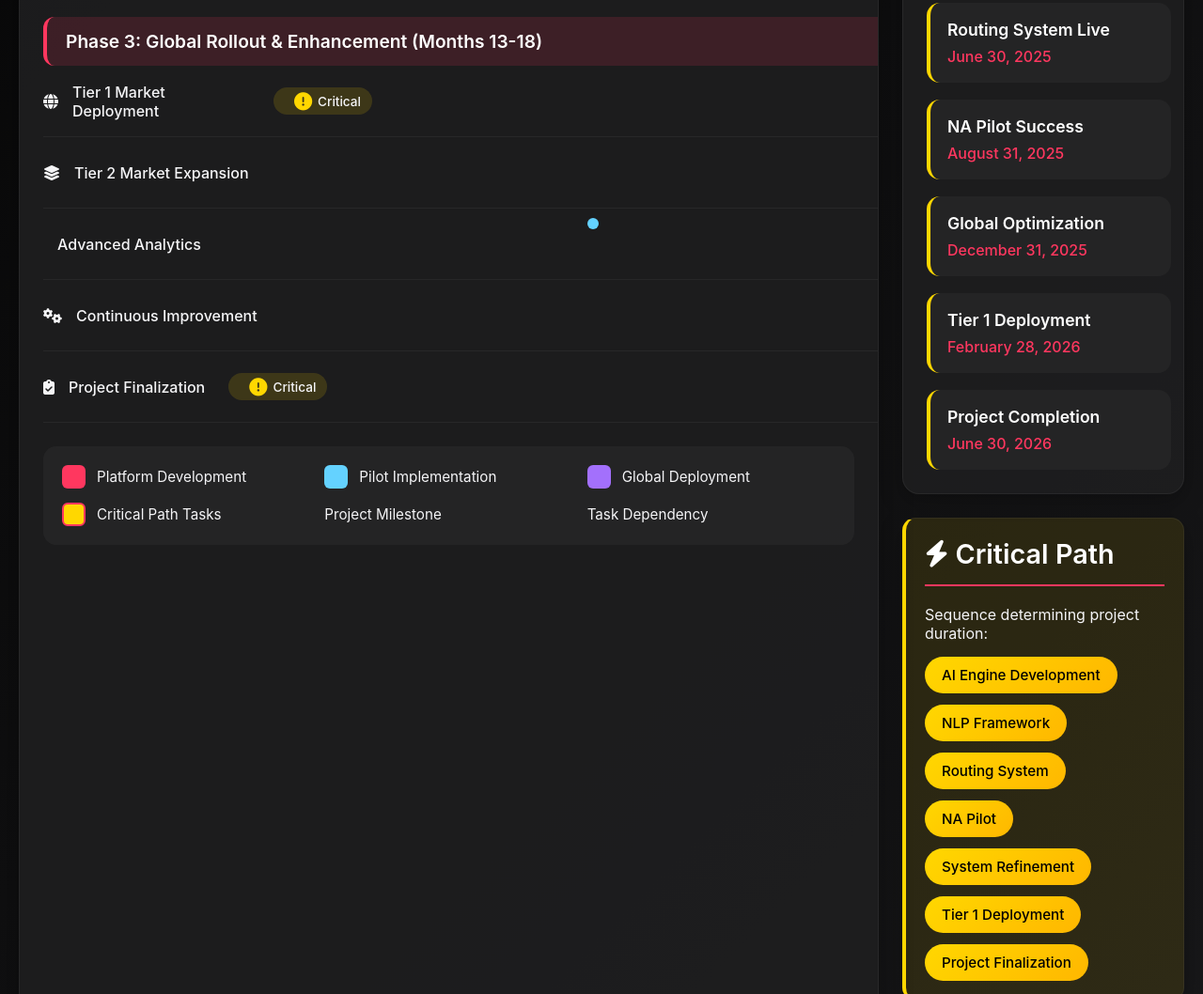
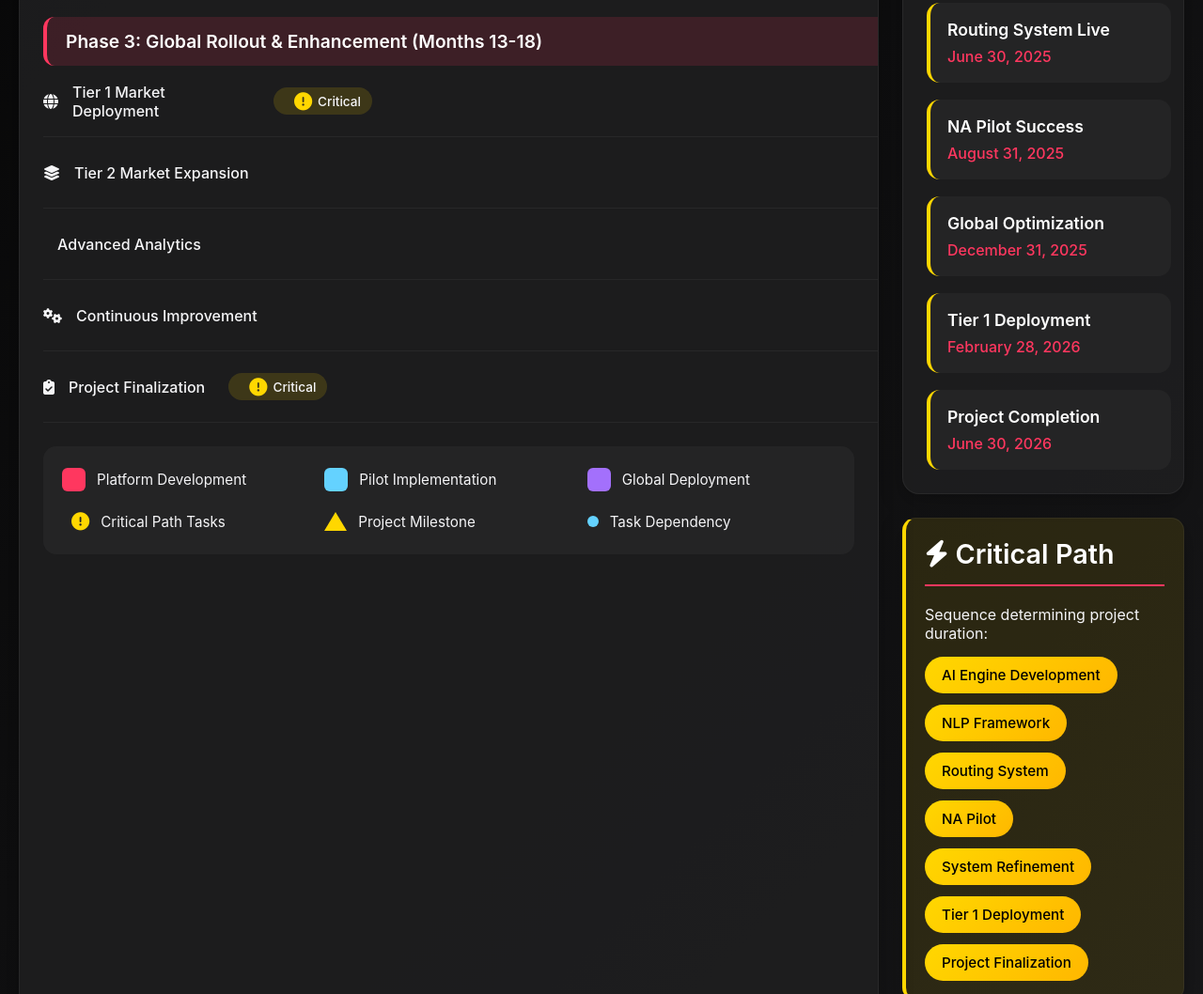
Before and after one commit to Xaxierqt/ha, a plain HTML site: page index.html in a window 1280 px wide. Shown: the part 1549-2607 px from the top of the page at 94% size. Drawn offline with Linux system fonts and the light colour scheme.

Commit message:
Update index.html

```diff
--- a/index.html
+++ b/index.html
@@ -258,29 +258,6 @@
             z-index: 3;
         }
 
-        .milestone {
-            position: absolute;
-            top: -8px;
-            width: 0;
-            height: 0;
-            border-left: 12px solid transparent;
-            border-right: 12px solid transparent;
-            border-bottom: 20px solid #ffd700;
-            z-index: 3;
-        }
-
-        .milestone::after {
-            content: '';
-            position: absolute;
-            left: -12px;
-            top: 20px;
-            width: 0;
-            height: 0;
-            border-left: 12px solid transparent;
-            border-right: 12px solid transparent;
-            border-top: 20px solid #ffd700;
-        }
-
         .dependency-circle {
             position: absolute;
             width: 12px;
@@ -316,6 +293,7 @@
             align-items: center;
             gap: 12px;
             font-size: 0.95rem;
+            min-height: 30px;
         }
 
         .legend-color {
@@ -323,6 +301,46 @@
             height: 25px;
             border-radius: 6px;
             flex-shrink: 0;
+            display: inline-block;
+            vertical-align: middle;
+            box-sizing: border-box;
+        }
+
+        .legend-item .milestone {
+            position: relative;
+            top: 0;
+            left: 0;
+            transform: none;
+            margin-right: 0;
+            width: 0;
+            height: 0;
+            border-left: 12px solid transparent;
+            border-right: 12px solid transparent;
+            border-bottom: 20px solid #ffd700;
+        }
+
+        .legend-item .milestone::after {
+            content: '';
+            position: absolute;
+            left: -12px;
+            top: 20px;
+            width: 0;
+            height: 0;
+            border-left: 12px solid transparent;
+            border-right: 12px solid transparent;
+            border-top: 20px solid #ffd700;
+        }
+
+        .legend-item .dependency-circle {
+            position: relative;
+            width: 12px;
+            height: 12px;
+            background: #64d2ff;
+            border-radius: 50%;
+            margin-right: 0;
+            top: 0;
+            left: 0;
+            transform: none;
         }
 
         .personnel-list {
@@ -635,6 +653,31 @@
                 grid-template-columns: repeat(2, 1fr);
             }
         }
+
+        .milestone {
+            position: absolute;
+            top: -8px;
+            left: 0;
+            width: 0;
+            height: 0;
+            border-left: 12px solid transparent;
+            border-right: 12px solid transparent;
+            border-bottom: 20px solid #ffd700;
+            z-index: 10;
+            /* Remove transform and margin-right for body milestones */
+        }
+
+        .milestone::after {
+            content: '';
+            position: absolute;
+            left: -12px;
+            top: 20px;
+            width: 0;
+            height: 0;
+            border-left: 12px solid transparent;
+            border-right: 12px solid transparent;
+            border-top: 20px solid #ffd700;
+        }
     </style>
 </head>
 <body>
@@ -781,7 +824,7 @@
                         </div>
                         <div class="task-bars">
                             <div class="bar critical" style="left: 0%; width: 22.2%; background-color: #ff375f;">Months 1-4</div>
-                            <div class="milestone" style="left: 22.2%;"></div>
+                            <span class="milestone" style="left: 22.2%;"></span>
                             <div class="dependency-line" style="left: 22.2%; width: 5.55%;"></div>
                             <div class="dependency-circle" style="left: 27.75%;"></div>
                         </div>
@@ -794,6 +837,7 @@
                         </div>
                         <div class="task-bars">
                             <div class="bar critical" style="left: 5.55%; width: 16.65%; background-color: #ff375f;">Months 2-5</div>
+                            <span class="milestone" style="left: 22.2%;"></span>
                             <div class="dependency-line" style="left: 27.75%; width: 5.55%;"></div>
                             <div class="dependency-circle" style="left: 33.3%;"></div>
                         </div>
@@ -805,6 +849,7 @@
                         </div>
                         <div class="task-bars">
                             <div class="bar" style="left: 11.1%; width: 11.1%; background-color: #ff375f;">Months 3-4</div>
+                            <span class="milestone" style="left: 22.2%;"></span>
                         </div>
                     </div>
 
@@ -815,11 +860,13 @@
                         </div>
                         <div class="task-bars">
                             <div class="bar critical" style="left: 16.65%; width: 16.65%; background-color: #ff375f;">Months 4-6</div>
+                            <span class="milestone" style="left: 33.3%;"></span>
                             <div class="dependency-line" style="left: 33.3%; width: 5.55%;"></div>
                             <div class="dependency-circle" style="left: 38.85%;"></div>
                         </div>
                     </div>
 
+                    <!-- Resource Planning Milestone at 70% (choose the most relevant task, e.g., "Self-Service Platform") -->
                     <div class="task">
                         <div class="task-name">
                             <i class="fas fa-tools"></i> Self-Service Platform
@@ -827,6 +874,7 @@
                         <div class="task-bars">
                             <div class="bar" style="left: 22.2%; width: 11.1%; background-color: #ff375f;">Months 5-6</div>
                             <div class="milestone" style="left: 33.3%;"></div>
+                            <div class="milestone" style="left: 70%;"></div> <!-- Resource Planning Milestone -->
                         </div>
                     </div>
 
@@ -844,6 +892,7 @@
                             <div class="bar critical" style="left: 33.3%; width: 11.1%; background-color: #64d2ff;">Months 7-8</div>
                             <div class="dependency-line" style="left: 38.85%; width: 5.55%;"></div>
                             <div class="dependency-circle" style="left: 44.4%;"></div>
+                            <div class="milestone" style="left: 50%;"></div> <!-- Backend Development Milestone -->
                         </div>
                     </div>
 
@@ -853,6 +902,7 @@
                         </div>
                         <div class="task-bars">
                             <div class="bar" style="left: 38.85%; width: 5.55%; background-color: #64d2ff;">Month 9</div>
+                            <span class="milestone" style="left: 44.4%;"></span>
                         </div>
                     </div>
 
@@ -862,6 +912,7 @@
                         </div>
                         <div class="task-bars">
                             <div class="bar" style="left: 44.4%; width: 11.1%; background-color: #64d2ff;">Months 9-10</div>
+                            <span class="milestone" style="left: 55.5%;"></span>
                             <div class="dependency-line" style="left: 49.95%; width: 5.55%;"></div>
                             <div class="dependency-circle" style="left: 55.5%;"></div>
                         </div>
@@ -873,7 +924,7 @@
     </div>
     <div class="task-bars">
         <div class="bar" style="left: 49.95%; width: 11.1%; background-color: #64d2ff;">Months 10-11</div>
-                            <div class="milestone" style="left: 55.5%;"></div>
+        <span class="milestone" style="left: 61.05%;"></span>
     </div>
 </div>
 
@@ -884,7 +935,7 @@
     </div>
     <div class="task-bars">
         <div class="bar critical" style="left: 55.5%; width: 5.55%; background-color: #64d2ff;">Month 12</div>
-                            <div class="milestone" style="left: 61.05%;"></div>
+        <span class="milestone" style="left: 61.05%;"></span>
         <div class="dependency-line" style="left: 61.05%; width: 5.55%;"></div>
         <div class="dependency-circle" style="left: 66.6%;"></div>
     </div>
@@ -902,6 +953,7 @@
     </div>
     <div class="task-bars">
         <div class="bar critical" style="left: 61.05%; width: 11.1%; background-color: #a370fc;">Months 13-14</div>
+        <span class="milestone" style="left: 72.15%;"></span>
         <div class="dependency-line" style="left: 66.6%; width: 5.55%;"></div>
         <div class="dependency-circle" style="left: 72.15%;"></div>
     </div>
@@ -913,7 +965,7 @@
     </div>
     <div class="task-bars">
         <div class="bar" style="left: 66.6%; width: 11.1%; background-color: #a370fc;">Months 14-15</div>
-                            <div class="milestone" style="left: 77.7%;"></div>
+        <span class="milestone" style="left: 77.7%;"></span>
     </div>
 </div>
 
@@ -923,6 +975,7 @@
     </div>
     <div class="task-bars">
         <div class="bar" style="left: 72.15%; width: 11.1%; background-color: #a370fc;">Months 15-16</div>
+        <div class="milestone" style="left: 85%;"></div> <!-- Integration Testing Milestone -->
     </div>
 </div>
 
@@ -934,6 +987,7 @@
         <div class="bar" style="left: 77.7%; width: 16.65%; background-color: #a370fc;">Months 16-18</div>
         <div class="dependency-line" style="left: 88.8%; width: 5.55%;"></div>
         <div class="dependency-circle" style="left: 94.35%;"></div>
+        <div class="milestone" style="left: 95%;"></div> <!-- Post-Launch Review Milestone -->
     </div>
 </div>
 
@@ -944,34 +998,40 @@
     </div>
     <div class="task-bars">
         <div class="bar critical" style="left: 88.8%; width: 5.55%; background-color: #a370fc;">Month 18</div>
-                            <div class="milestone" style="left: 94.35%;"></div>
+        <span class="milestone" style="left: 94.35%;"></span>
     </div>
 </div>
                 </div>
 
                 <div class="legend-grid">
                     <div class="legend-item">
-                        <div class="legend-color" style="background-color: #ff375f;"></div>
+                        <span class="legend-color" style="background-color: #ff375f;"></span>
                         <span>Platform Development</span>
                     </div>
                     <div class="legend-item">
-                        <div class="legend-color" style="background-color: #64d2ff;"></div>
+                        <span class="legend-color" style="background-color: #64d2ff;"></span>
                         <span>Pilot Implementation</span>
                     </div>
                     <div class="legend-item">
-                        <div class="legend-color" style="background-color: #a370fc;"></div>
+                        <span class="legend-color" style="background-color: #a370fc;"></span>
                         <span>Global Deployment</span>
                     </div>
                     <div class="legend-item">
-                        <div class="legend-color" style="background-color: #ffd700; border: 2px solid #ff375f;"></div>
+                        <span>
+                            <i class="fas fa-exclamation-circle critical-icon" style="color: #ffd700; font-size: 1.2rem;"></i>
+                        </span>
                         <span>Critical Path Tasks</span>
                     </div>
                     <div class="legend-item">
-                        <div class="milestone"></div>
+                        <span style="display: flex; align-items: center; height: 25px;">
+                            <span class="milestone" style="position: static; top: 0; left: 0; transform: none; margin-right: 0;"></span>
+                        </span>
                         <span>Project Milestone</span>
                     </div>
                     <div class="legend-item">
-                        <div class="dependency-circle"></div>
+                        <span style="display: flex; align-items: center; height: 25px;">
+                            <span class="dependency-circle" style="position: static; background: #64d2ff; width: 12px; height: 12px; margin-right: 0;"></span>
+                        </span>
                         <span>Task Dependency</span>
                     </div>
                 </div>
```
Lines whose indentation alone changed are shown as unchanged.
